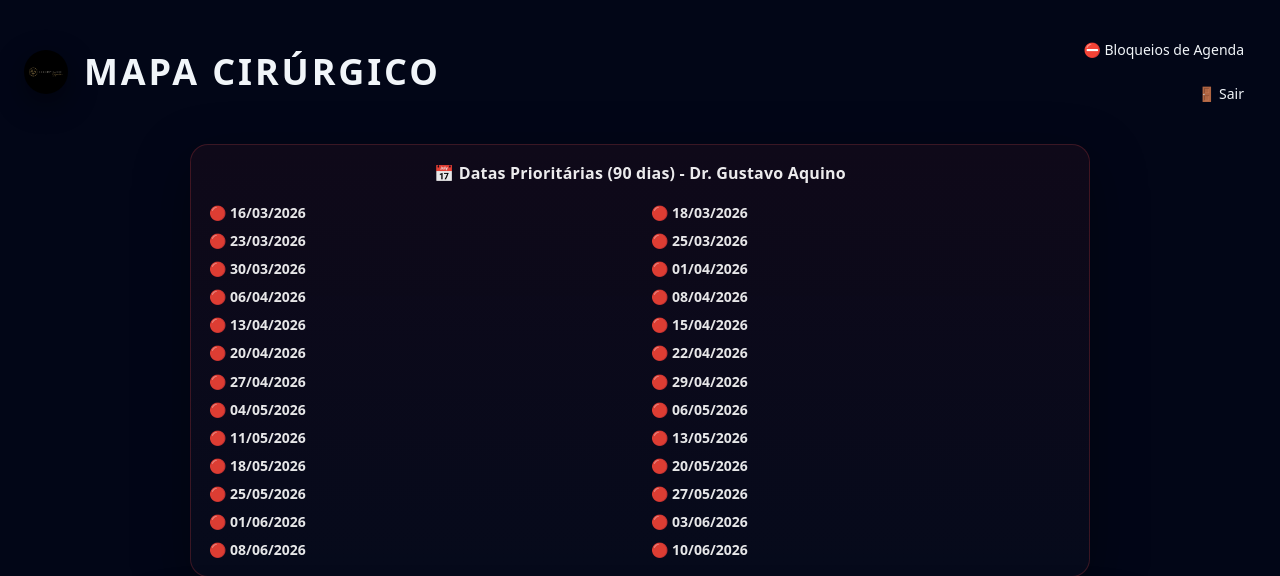
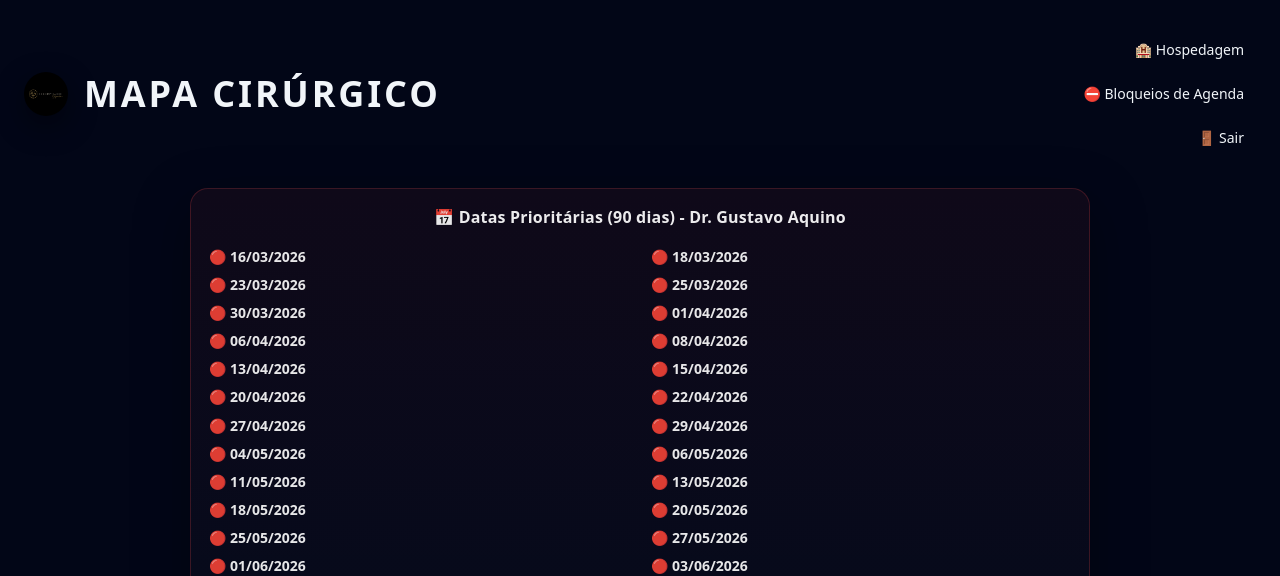
Before and after one commit to NextLevel2025Medical/agenda_consultorios, a FastAPI app: page /mapa in a window 1280 px wide. Shown: the top 576 px of the page. Run offline with FastAPI, Linux system fonts and the light colour scheme; the visitor is signed in with stand-in values (Sample User, id 1); tables that the repository leaves empty hold one stand-in row (values such as "Sample post"); some libraries are stand-ins or nearby versions.

Commit message:
Add files via upload

```diff
--- a/templates/base.html
+++ b/templates/base.html
@@ -46,6 +46,15 @@
         <div class="flex flex-col gap-2 items-end">
           {% if current_user.role in ("admin", "surgery") %}
             <a
+              href="/hospedagem"
+              class="block w-56 rounded-lg px-3 py-2 text-sm font-medium text-slate-100 hover:bg-white/10 transition text-right"
+            >
+                🏨 Hospedagem
+            </a>
+          {% endif %}
+
+          {% if current_user.role in ("admin", "surgery") %}
+            <a
               href="/bloqueios"
               class="block w-56 rounded-lg px-3 py-2 text-sm font-medium text-slate-100 hover:bg-white/10 transition text-right"
             >
--- a/templates/mapa.html
+++ b/templates/mapa.html
@@ -842,6 +842,7 @@
         <input type="hidden" name="seller_id" value="{{ current_user.id }}">
         <input class="input w-full bg-slate-800 text-slate-400" value="{{ current_user.full_name }}" disabled>
       {% endif %}
+      <input type="date" id="mapaModalDayPicker" class="input w-full" />
       <input type="hidden" name="day_iso" id="mapaModalDayIso" />
       <input class="input" name="patient_name" placeholder="Nome do paciente" required />
 
@@ -891,6 +892,7 @@
   const cancelBtn = document.getElementById("mapaModalCancelBtn");
   const titleEl = document.getElementById("mapaModalTitle");
   const dayIsoEl = document.getElementById("mapaModalDayIso");
+  const dayPickerEl = document.getElementById("mapaModalDayPicker");
   const formEl = document.getElementById("mapaModalForm");
   const openLodgingBtn = document.getElementById("openLodgingBtn");
 
@@ -947,13 +949,24 @@
   function openModalBase(dayIso, dayHuman) {
     formEl.reset();
     dayIsoEl.value = dayIso;
+    if (dayPickerEl){
+      dayPickerEl.value = dayIso; // YYYY-MM-DD
+    }
+
     titleEl.textContent = dayHuman;
     setModalError("");
     backdrop.style.display = "flex";
 
-    // foca no time
     const first = formEl.querySelector('input[name="patient_name"]');
     if (first) first.focus();
+  }
+
+  if (dayPickerEl){
+    dayPickerEl.addEventListener("change", () => {
+      if (dayPickerEl.value){
+        dayIsoEl.value = dayPickerEl.value;
+      }
+    });
   }
 
   // NOVO
```
